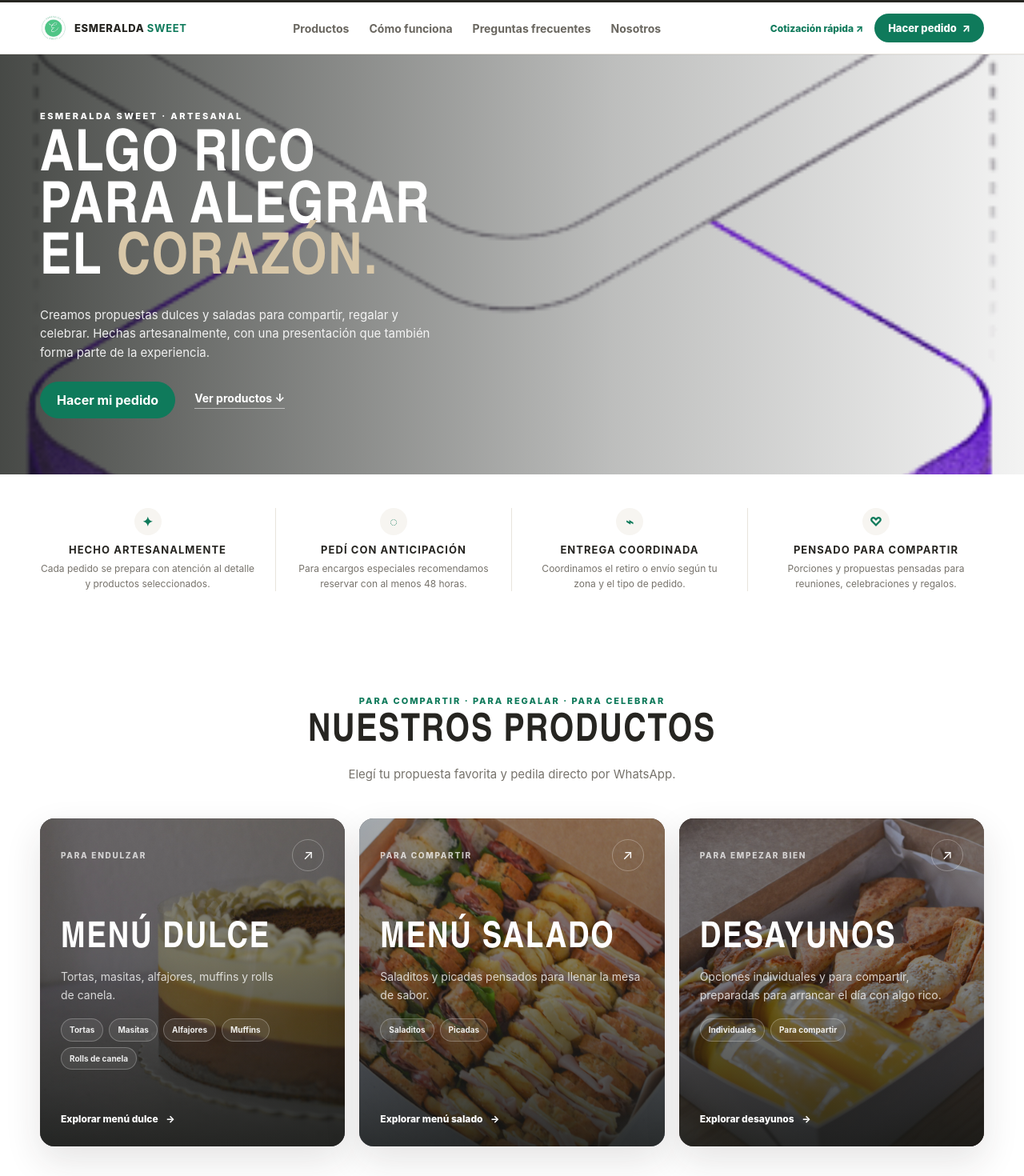
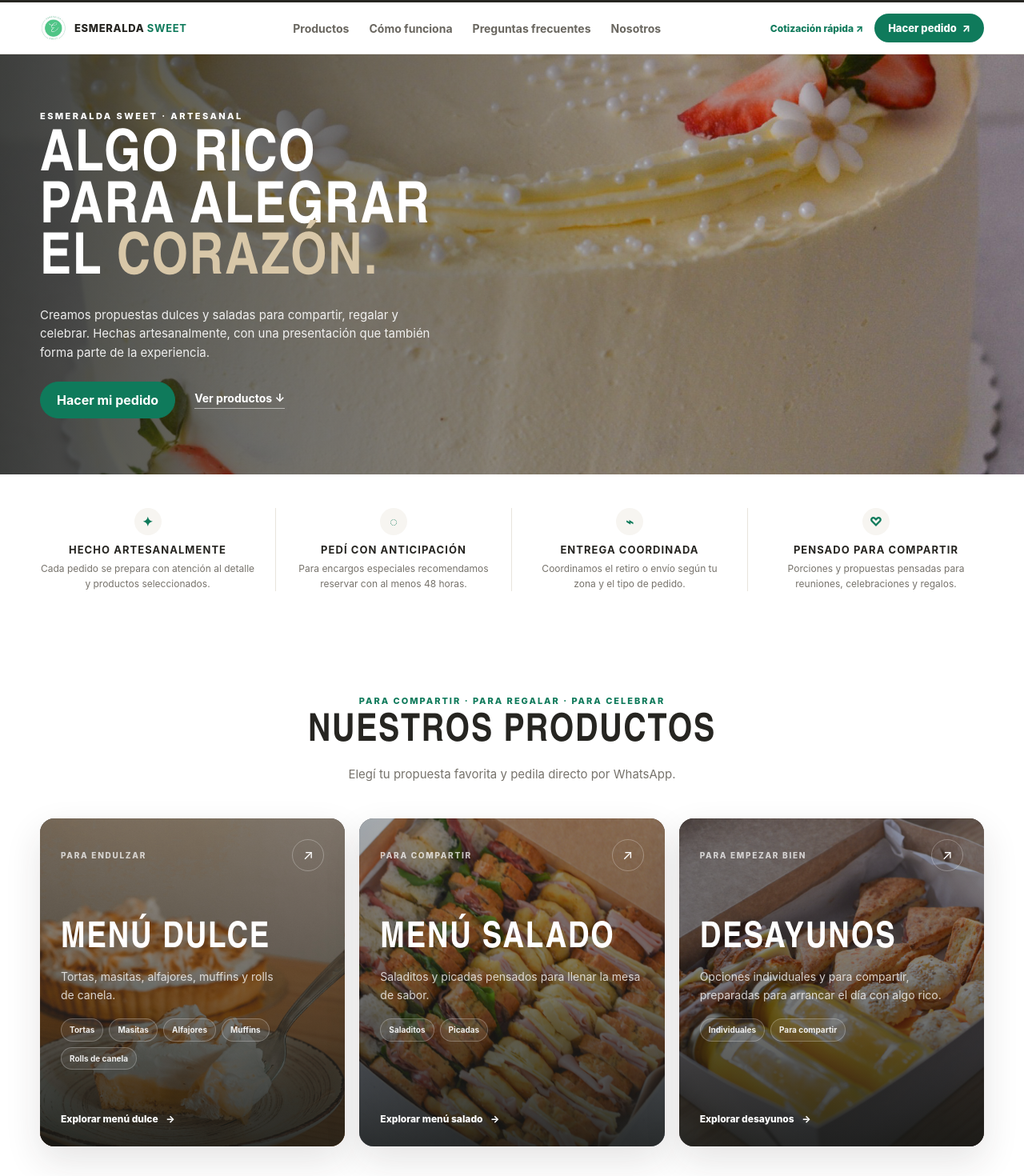
Before and after one commit to RancesFernandez/esmeralda-sweet-redesign-v8-fixed, a React (Vite) app: page / in a window 1280 px wide. Shown: the top 1470 px of the page at 80% size. Built offline with nearby package versions, Linux system fonts and the light colour scheme; no server answers; the database is empty.

Commit message:
cambioHeroImage

```diff
--- a/src/data/imagenes.js
+++ b/src/data/imagenes.js
@@ -62,6 +62,8 @@ import historia from '../assets/images/nosotros/historia.svg';
 export const imagenes = {
   logo,
   hero,
+  rogel,
+  Personalizada12,
   productos: {
     brownie,
     chaja,
--- a/src/pages/Inicio.jsx
+++ b/src/pages/Inicio.jsx
@@ -7,7 +7,7 @@ import ProductoCard from '../components/ProductoCard';
 import Comentarios from '../components/Comentarios';
 import CotizacionRapida from '../components/CotizacionRapida';
 
-const heroImage = imagenes.hero;
+const heroImage = imagenes.Personalizada12;
 const galleryImages = imagenes.galeria;
 
 const beneficios = [
@@ -76,7 +76,7 @@ export default function Inicio() {
 
           <div className="menu-showcase">
             <Link to="/menu-dulce" className="menu-showcase-card menu-showcase-card--dulce">
-              <div className="menu-showcase-card__image" style={{ backgroundImage: `url(${imagenes.productos.torta})` }} />
+              <div className="menu-showcase-card__image" style={{ backgroundImage: `url(${imagenes.productos.lemonPie})` }} />
               <div className="menu-showcase-card__overlay" />
               <div className="menu-showcase-card__top">
                 <span className="menu-showcase-card__eyebrow">Para endulzar</span>
```
Also changed, not shown: src/assets/images/hero/personalizada12.jpg (added), src/assets/images/hero/rogel.jpg (added).
